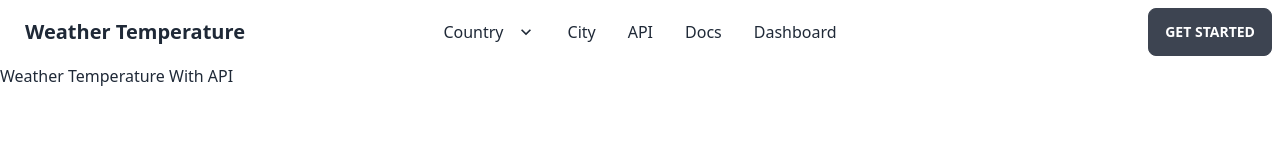
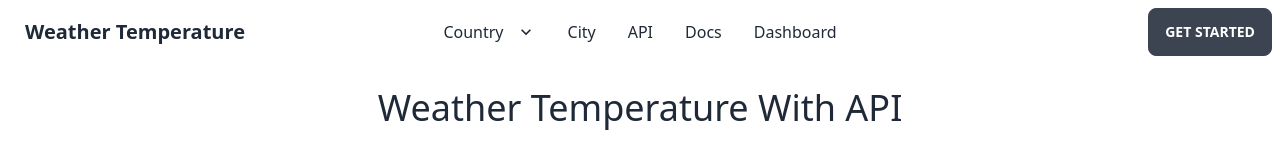
Before and after one commit to RaisulislamRimon/temperature-hot-api-project, a plain HTML site: page index.html in a window 1280 px wide. Drawn offline with nearby package versions, Linux system fonts and the light colour scheme.

```diff
--- a/index.html
+++ b/index.html
@@ -104,8 +104,12 @@
     </header>
     <!-- main section  -->
     <main>
-      <section>
-        <h1>Weather Temperature With API</h1>
+      <section class="">
+        <div class="mt-6">
+          <h1 class="text-4xl font-medium text-center">
+            Weather Temperature With API
+          </h1>
+        </div>
       </section>
     </main>
     <!-- footer section  -->
```
